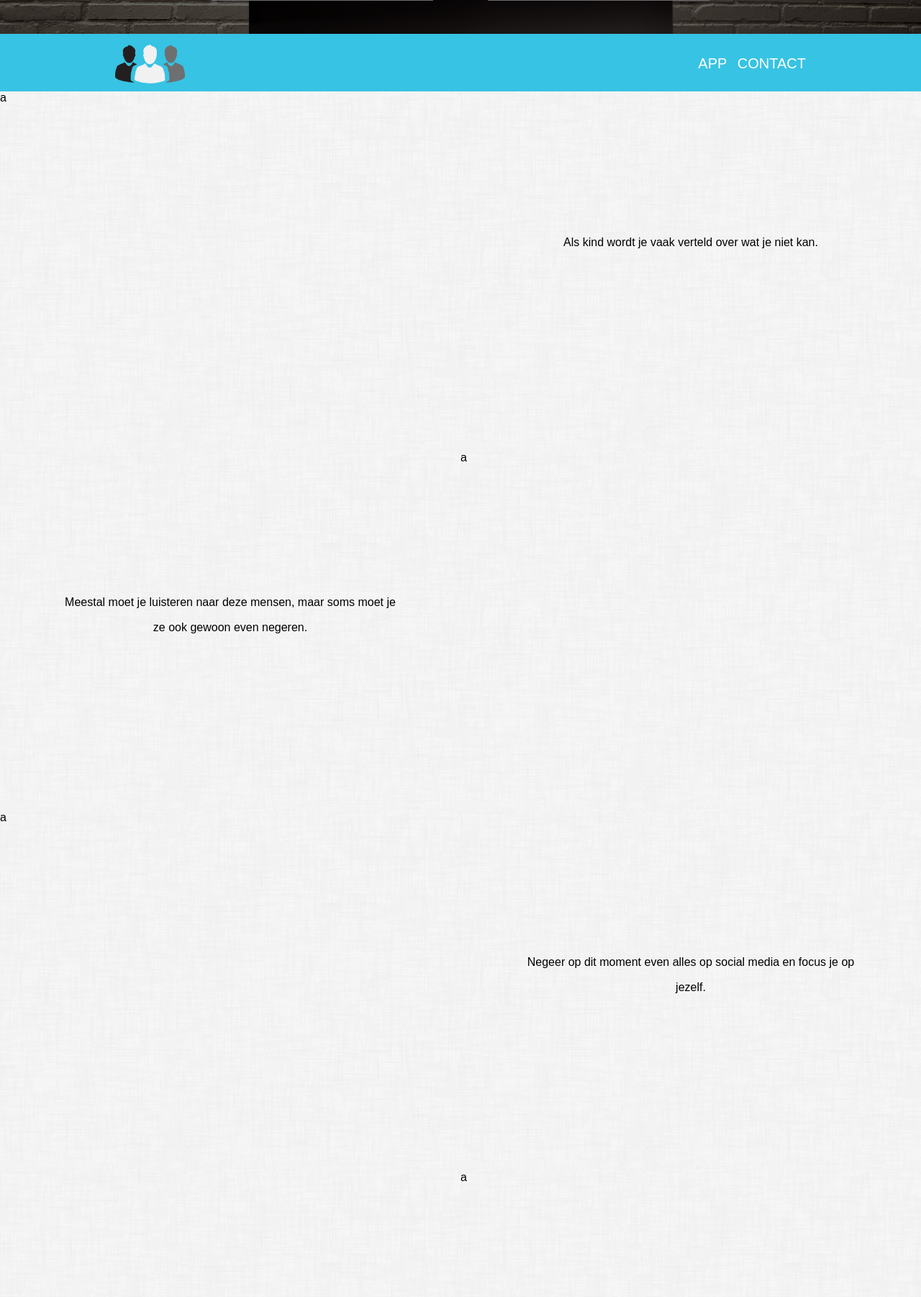
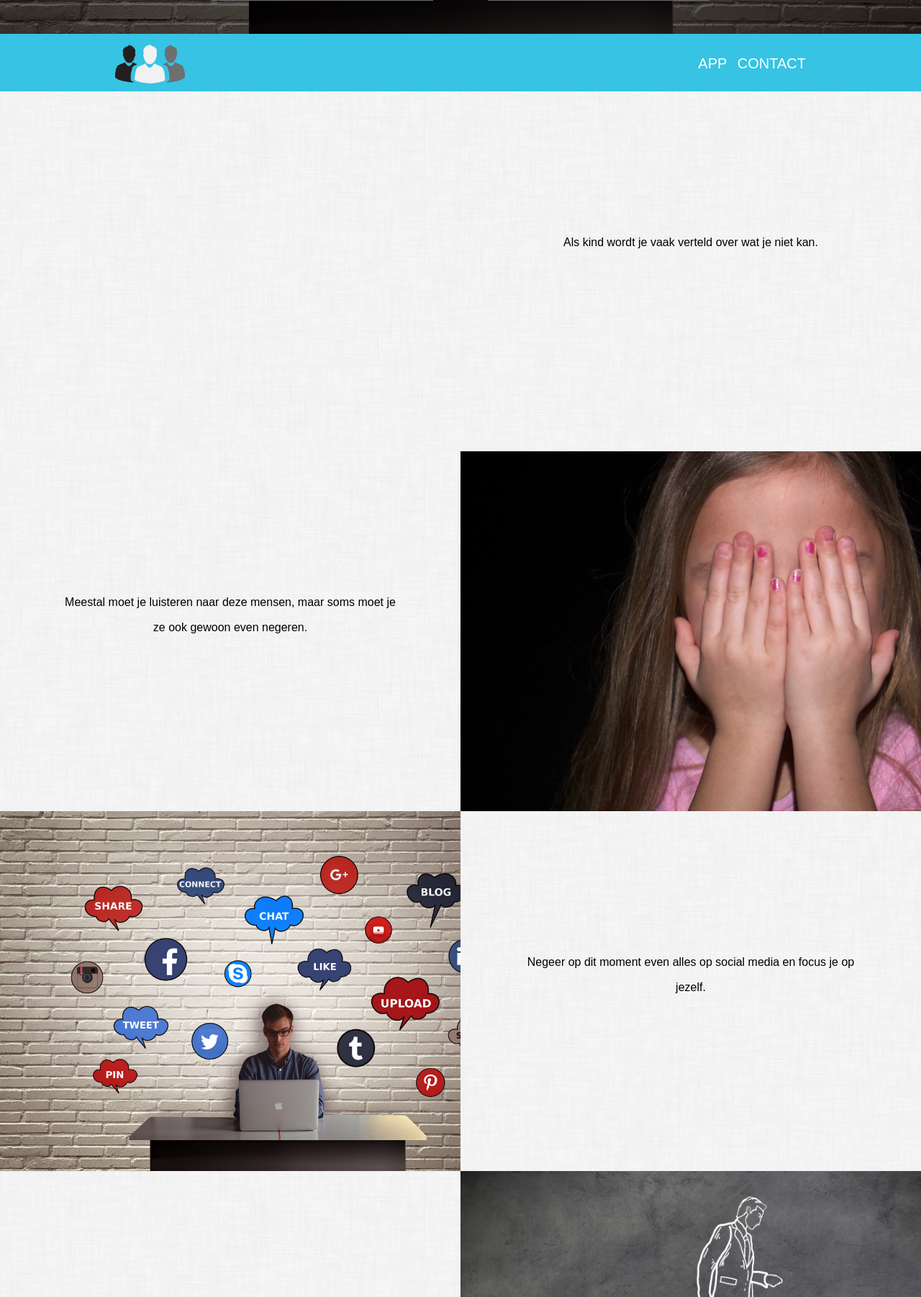
Before and after one commit to fabulousduck/JC-Differenze-Campaign, a PHP site: page /tienplus.php in a window 1280 px wide. Shown: the part 753-2555 px from the top of the page at 72% size. Run offline with PHP 8.4, Linux system fonts and the light colour scheme; some libraries are stand-ins or nearby versions.

Commit message:
Update tienplus.php

```diff
--- a/web/tienplus.php
+++ b/web/tienplus.php
@@ -57,26 +57,26 @@
     </nav>
 
     <div id="container">
-      <div class="contentContainer">
-            <div class="leftContent">a</div>
+        <div class="contentContainer">
+            <div class="leftContent als_kind"></div>
             <div class="rightContent"><p class="tienplus_tekst">Als kind wordt je vaak verteld over wat je niet kan.</p></div>
 
             <div class="leftContent"><p class="tienplus_tekst">Meestal moet je luisteren naar deze mensen, maar soms moet je ze ook gewoon even negeren.</p></div>
-            <div class="rightContent">a</div>
+            <div class="rightContent meestal_moet_je_luisteren"></div>
 
-            <div class="leftContent">a</div>
+            <div class="leftContent negeer_op_dit_moment"></div>
             <div class="rightContent"><p class="tienplus_tekst">Negeer op dit moment even alles op social media en focus je op jezelf.</p></div>
 
             <div class="leftContent"><p class="tienplus_tekst">Maak je eigen weg naar de top.</p></div>
-            <div class="rightContent">a</div>
+            <div class="rightContent maak_je_eigen_weg"></div>
 
-            <div class="leftContent">a</div>
+            <div class="leftContent zet_je_eigen_puzzelstukjes"></div>
             <div class="rightContent"><p class="tienplus_tekst">zet je eigen puzzelstukjes in elkaar en denk goed na over wat jij leiuk vindt.</p></div>
 
             <div class="leftContent"><p class="tienplus_tekst">Misschien kan je het niet alleen en heb je een beetje hulp nodig.</p>c</div>
-            <div class="rightContent">a</div>
+            <div class="rightContent misschien_kan_je_het_niet_alleen"></div>
 
-            <div class="leftContent">a</div>
+            <div class="leftContent met_een_beetje_hulp"></div>
             <div class="rightContent"><p class="tienplus_tekst">Met een beetje hulp van ons kunnen we er samen achter komen wat jouw talent is.</p></div>
 
         </div>
```
